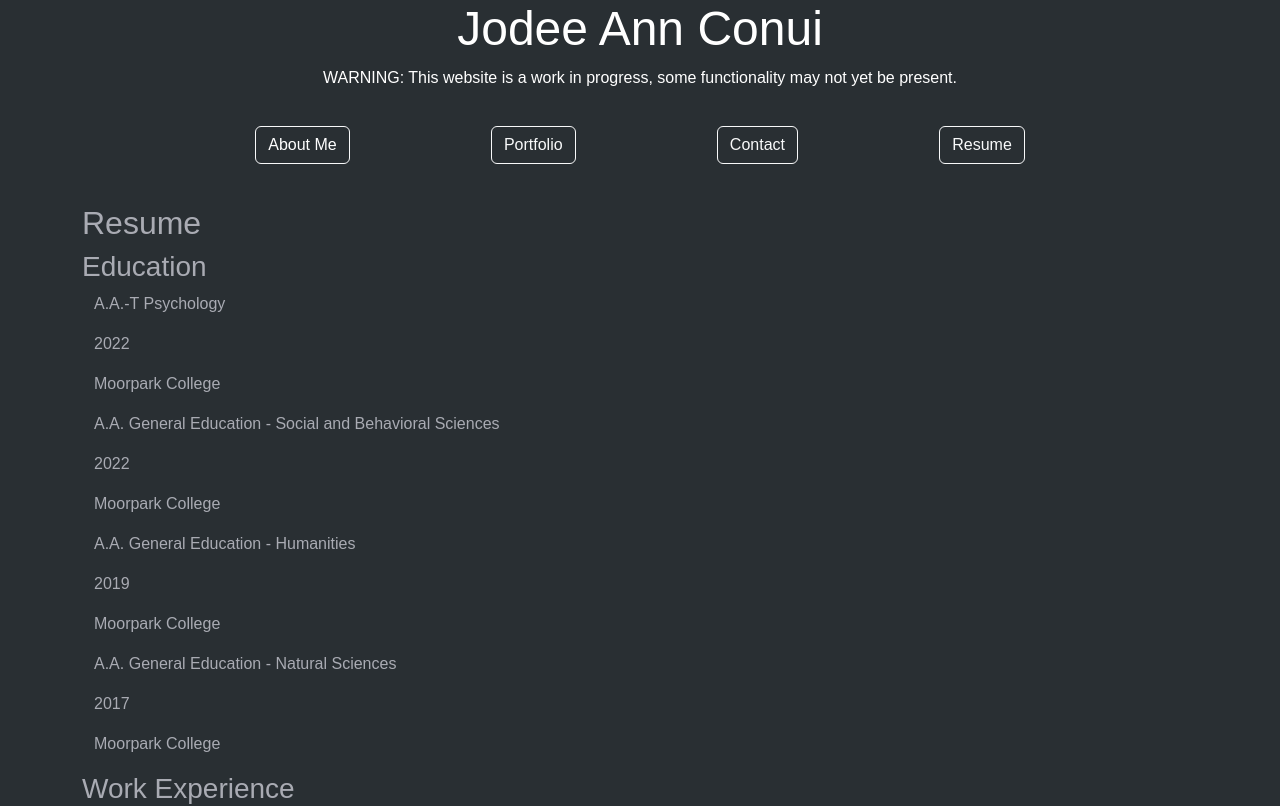
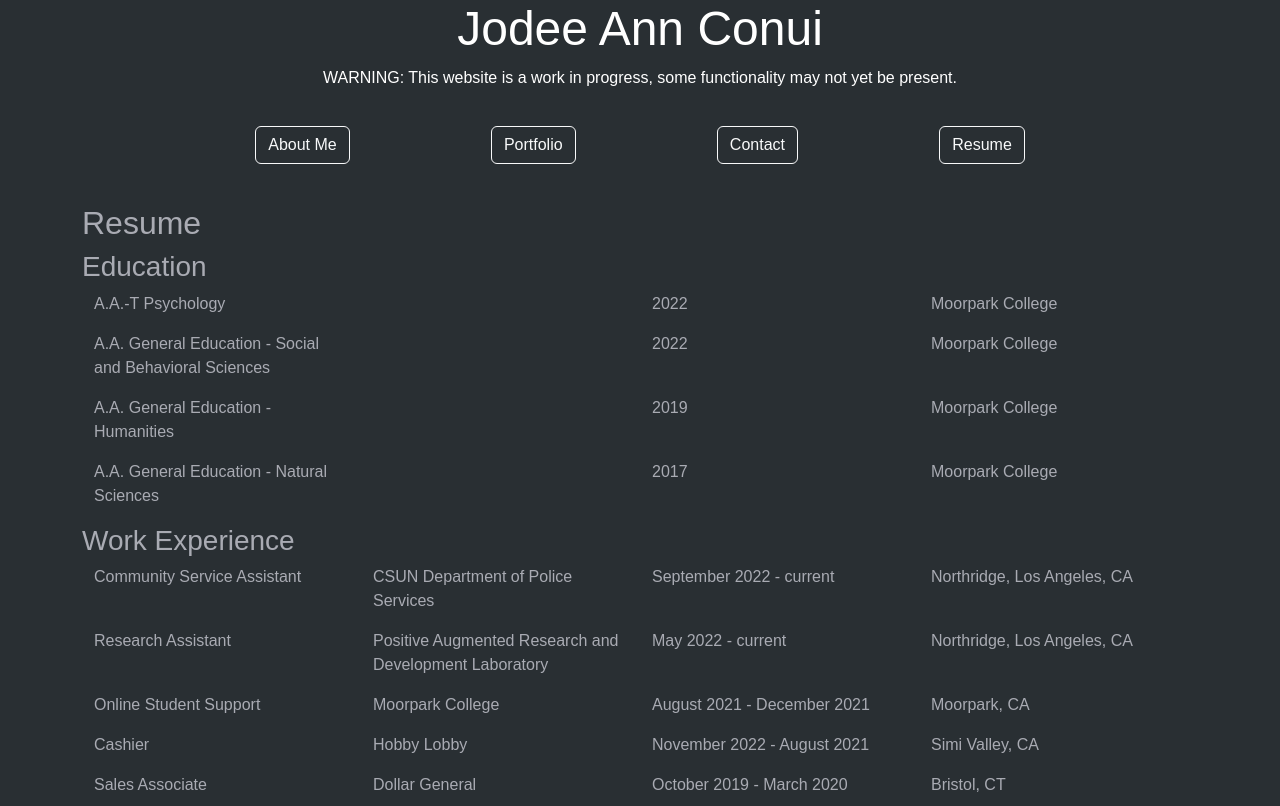
Before and after one commit to Azurene/portfolio, a React (Create React App) app: page /portfolio/resume in a window 1280 px wide. Shown: the top 806 px of the page. Built offline with nearby package versions, Linux system fonts and the light colour scheme.

Commit message:
items in information component in line with each other

```diff
--- a/src/components/Information/index.js
+++ b/src/components/Information/index.js
@@ -4,10 +4,12 @@ const Information = (props) => {
 
   return (
     <article className='container'>
-      <p>{props.title}</p>
-      <p>{props.company}</p>
-      <p>{props.time}</p>
-      <p>{props.location}</p>
+      <div className='row'>
+        <p className='col'>{props.title}</p>
+        <p className='col'>{props.company}</p>
+        <p className='col'>{props.time}</p>
+        <p className='col'>{props.location}</p>
+      </div>
     </article>
   )
 }
--- a/src/components/Nav/index.js
+++ b/src/components/Nav/index.js
@@ -11,8 +11,8 @@ const Nav = () => {
       <p className='text-center text-break'>WARNING: This website is a work in progress, some functionality may not yet be present.</p>
       <nav className="link-list">
         <ul>
-          <li className="btn btn-outline-light">
-            <Link to='/'>
+          <li>
+            <Link to='/' className="btn btn-outline-light">
               About Me
             </Link>
           </li>
```
Also changed, not shown: 1 other file (tests, documents, lock files or other folders).
